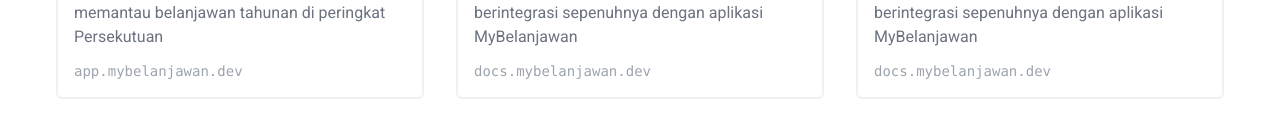
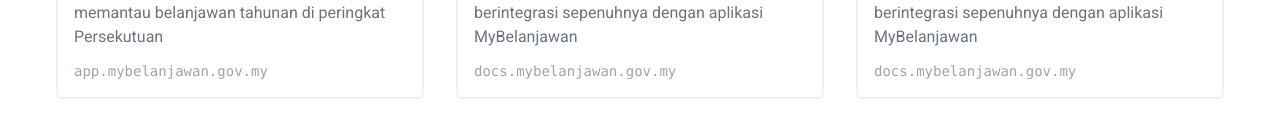
Before and after one commit to mof-malaysia/mybelanjawan-landing, a Next.js app: page / in a window 1280 px wide. Shown: the part 490-621 px from the top of the page. Built offline with nearby package versions, Linux system fonts and the light colour scheme.

Commit message:
Updated app and docs link

```diff
--- a/app/page.tsx
+++ b/app/page.tsx
@@ -7,21 +7,21 @@
     {
       title: "Aplikasi MyBelanjawan",
       description: "Aplikasi utama untuk merancang dan memantau belanjawan tahunan di peringkat Persekutuan",
-      href: "https://app.mybelanjawan.dev",
+      href: "https://app.mybelanjawan.gov.my",
       icon: Laptop,
       imgSrc: "/ss-aplikasi.webp"
     },
     {
       title: "Dokumentasi Sistem",
       description: "Panduan pengguna interaktif, yang berintegrasi sepenuhnya dengan aplikasi MyBelanjawan",
-      href: "https://docs.mybelanjawan.dev",
+      href: "https://docs.mybelanjawan.gov.my",
       icon: Book,
       imgSrc: "/ss-dokumentasi.webp"
     },
     {
       title: "Video Panduan Pengguna",
       description: "Panduan pengguna interaktif, yang berintegrasi sepenuhnya dengan aplikasi MyBelanjawan",
-      href: "https://docs.mybelanjawan.dev/docs/video-panduan-pengguna",
+      href: "https://docs.mybelanjawan.gov.my/docs/video-panduan-pengguna",
       icon: GraduationCap,
       imgSrc: "/ss-video.webp"
     },
```
